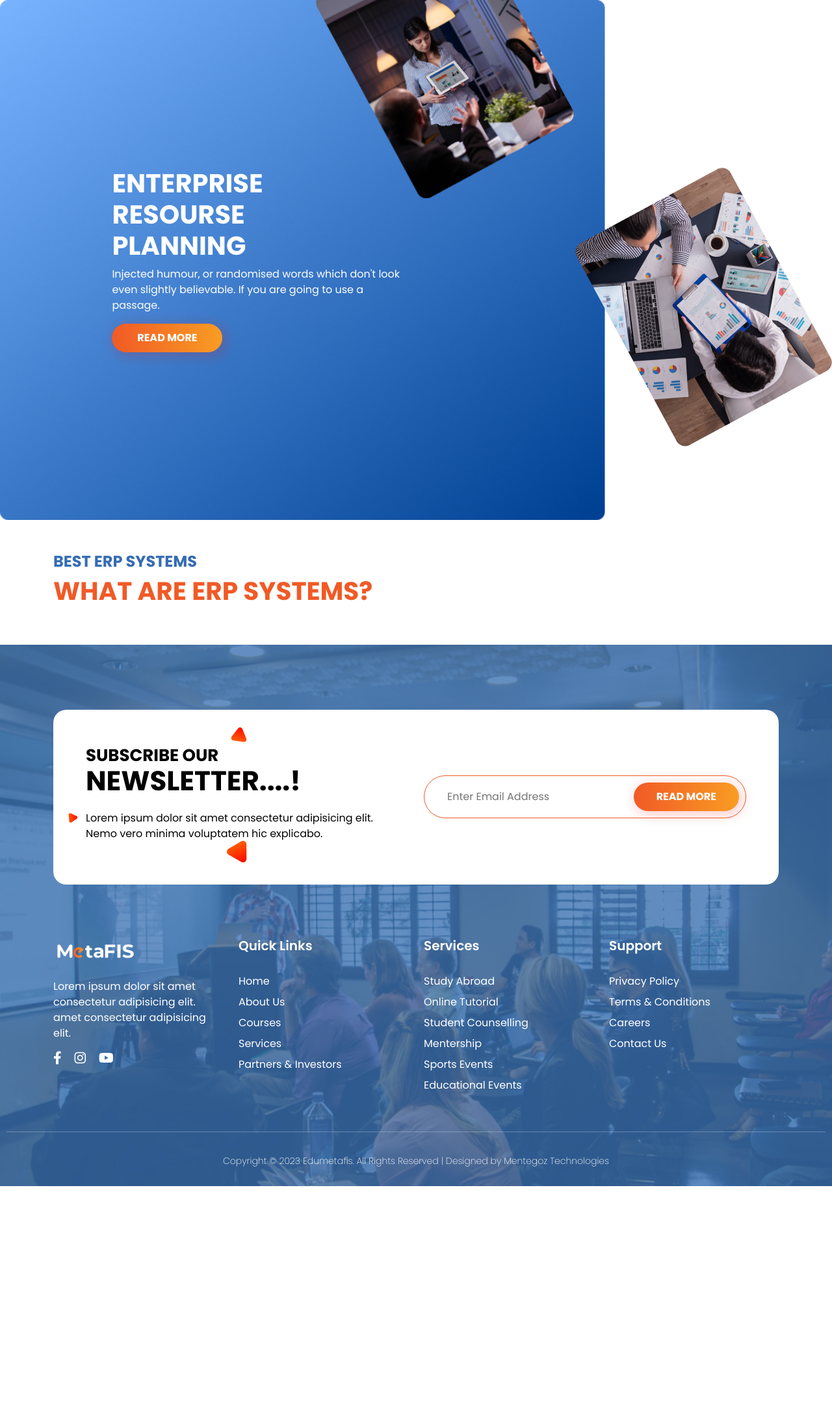
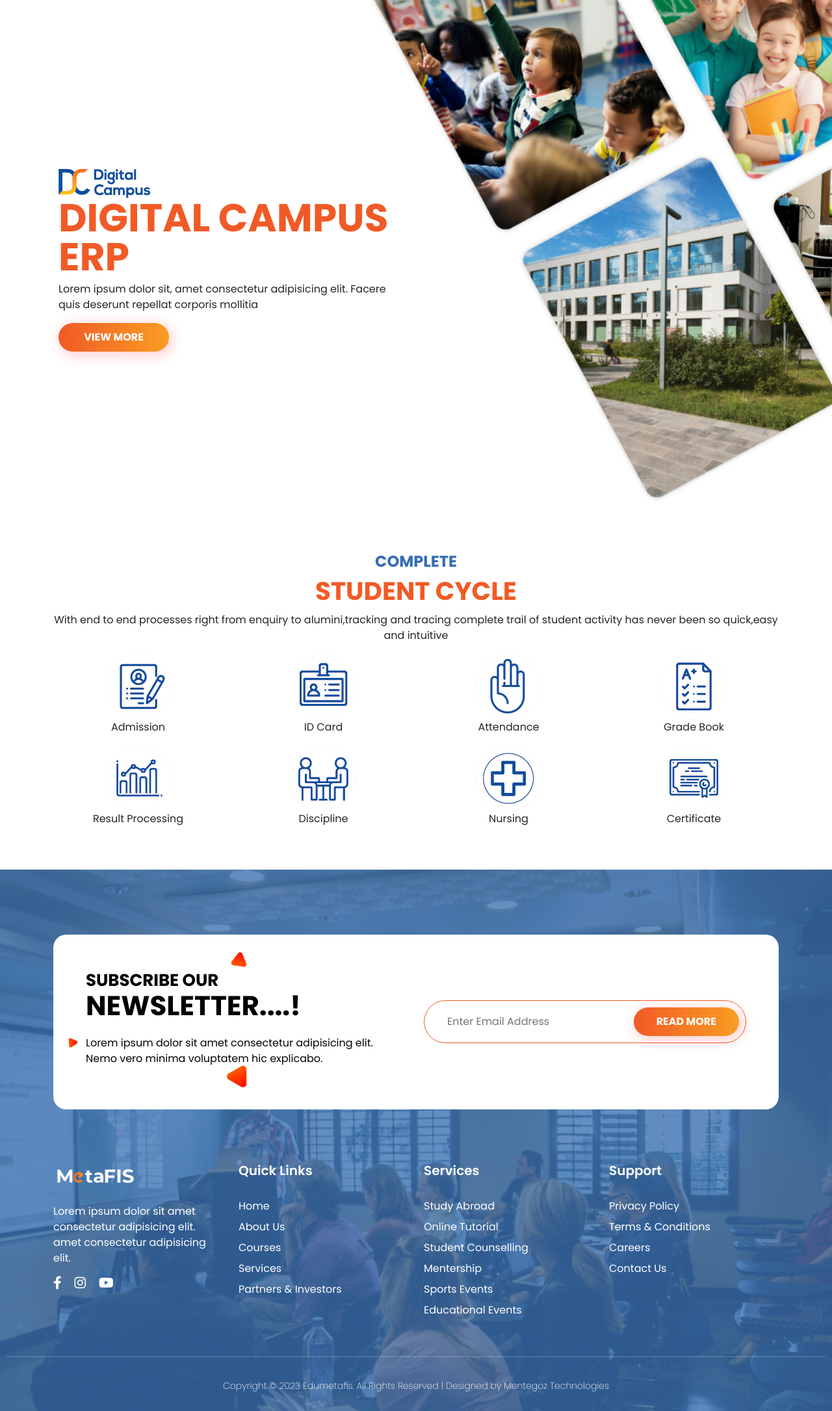
Before and after one commit to viveknhc/edumetafis, a PHP site: page /erp in a window 1280 px wide. Shown: the part 128-2299 px from the top of the page at 65% size. Before the commit the page ends 1953 px from the top, so only its background shows below. Run offline with PHP 8.4, Linux system fonts and the light colour scheme.

Commit message:
21/09/23

```diff
--- a/assets/css/style.css
+++ b/assets/css/style.css
@@ -2760,22 +2760,30 @@ section {
 /* ERP BANNER */
 
 .erp-banner{
-    background-image: url("../images/erp/erp-banner.png");
+    background-image: url("../images/erp/erp-banner.jpg");
     height: 100vh;
     background-repeat: no-repeat;
     background-size: cover;
-    /* background-position: center; */
-
+    background-position: center;
     display: flex;
     justify-content: center;
     align-items: center;
-    color: var(--white-col);
 }
 
 .erp-banner h1{
-    color: var(--white-col);
+    text-transform: uppercase;
     font-weight: 700;
-}
+    color: var(--sec-col);
+    font-size: 38px;
+    line-height: 1;
+}
+
+.erp-banner h1 span{
+    color: var(--primary-col);
+    font-size: 60px;
+
+}
+
 
 .erp-banner .banner-img2{
     position: absolute;
--- a/erp.php
+++ b/erp.php
@@ -1,35 +1,90 @@
 <?php include 'partials/header.php';?>
 <header>
     <div class="erp-banner relative-box">
-        <div class="row">
-            <div class="col-lg-6">
-                <div>
-                    <h1>
-                        ENTERPRISE <br> RESOURSE <br>
-                        PLANNING
-                    </h1>
-                    <p>
-                        Injected humour, or randomised words which don't look even slightly believable. If you are going to use
-                        a passage.
-                    </p>
-                    <button class="primary-btn">read more</button>
+        <div class="container">
+            <div class="row">
+
+                <div class="col-lg-6 left-side">
+                    <div class="px-2">
+                        <img src="assets/images/erp/digital-campus-logo.png" alt="">
+                        <h1>
+                            <!-- Digital <br> Campus <br>  -->
+                            <span class="mt-5">Digital Campus <br>ERP </span>
+                        </h1>
+                        <p>Lorem ipsum dolor sit, amet consectetur adipisicing elit. Facere quis deserunt repellat
+                            corporis mollitia</p>
+                        <button class="primary-btn">View More</button>
+                    </div>
                 </div>
-            </div>
-            <div class="col-lg-6">
-                <img class="img-fluid banner-img2" src="assets/images/erp/banner-img2.png" alt="">
-                <img class="img-fluid banner-img1" src="assets/images/erp/banner-img1.png" alt="">
+
+                <!-- <div class="col-lg-6">
+                    <img class="img-fluid banner-img2" src="assets/images/erp/banner-img2.png" alt="">
+                    <img class="img-fluid banner-img1" src="assets/images/erp/banner-img1.png" alt="">
+                </div> -->
             </div>
         </div>
-
     </div>
 </header>
 
 <section>
     <div class="container">
-        <h5 class="section-top-head">Best ERP Systems</h5>
-        <h2 class="section-head">What are ERP Systems?</h2>
+        <div class="text-center">
+            <h5 class="section-top-head">Complete</h5>
+            <h2 class="section-head">Student Cycle</h2>
+            <p>With end to end processes right from enquiry to alumini,tracking and tracing complete trail of student
+                activity has never been so quick,easy and intuitive</p>
+        </div>
+
         <div class="row">
+            <div class="col-lg-3">
+                <div class="text-center">
+                    <img src="assets/images/erp/addmission.png" alt="">
+                    <p>Admission</p>
+                </div>
+            </div>
 
+            <div class="col-lg-3">
+                <div class="text-center">
+                    <img src="assets/images/erp/id-card.png" alt="">
+                    <p>ID Card</p>
+                </div>
+            </div>
+            <div class="col-lg-3">
+                <div class="text-center">
+                    <img src="assets/images/erp/attendance.png" alt="">
+                    <p>Attendance</p>
+                </div>
+            </div>
+            <div class="col-lg-3">
+                <div class="text-center">
+                    <img src="assets/images/erp/grade-book.png" alt="">
+                    <p>Grade Book</p>
+                </div>
+            </div>
+            <div class="col-lg-3">
+                <div class="text-center">
+                    <img src="assets/images/erp/result-processing.png" alt="">
+                    <p>Result Processing</p>
+                </div>
+            </div>
+            <div class="col-lg-3">
+                <div class="text-center">
+                    <img src="assets/images/erp/discipline.png" alt="">
+                    <p>Discipline</p>
+                </div>
+            </div>
+            <div class="col-lg-3">
+                <div class="text-center">
+                    <img src="assets/images/erp/nursing.png" alt="">
+                    <p>Nursing</p>
+                </div>
+            </div>
+            <div class="col-lg-3">
+                <div class="text-center">
+                    <img src="assets/images/erp/certificate.png" alt="">
+                    <p>Certificate</p>
+                </div>
+            </div>
         </div>
     </div>
 </section>
```
Also changed, not shown: assets/images/erp/addmission.png (added), assets/images/erp/attendance.png (added), assets/images/erp/certificate.png (added), assets/images/erp/digital-campus-logo.png (added), assets/images/erp/discipline.png (added), assets/images/erp/erp-banner.jpg (added), assets/images/erp/erp-banner.png (deleted), assets/images/erp/grade-book.png (added), assets/images/erp/id-card.png (added), assets/images/erp/nursing.png (added), assets/images/erp/result-processing.png (added).
